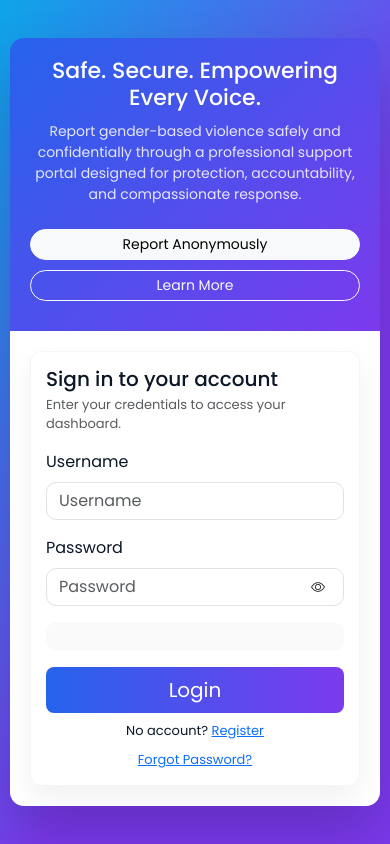
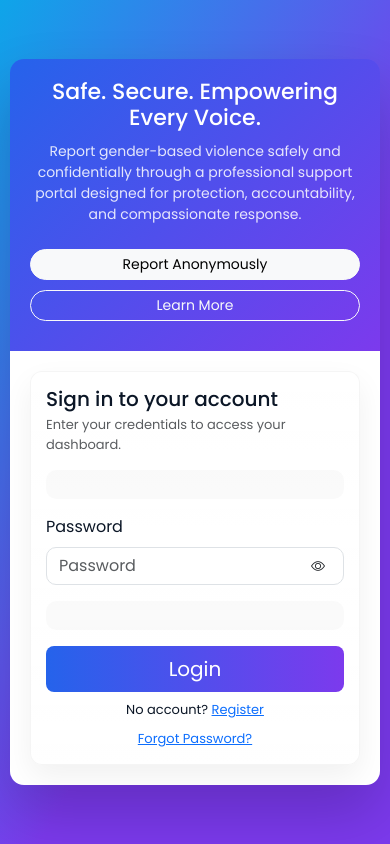
Before and after one commit to hahaewan11/myprojectmar, a Django app: page / in a window 390 px wide. Run offline with Django 5.2, Linux system fonts and the light colour scheme.

Commit message:
Updated login page and forms

```diff
--- a/templates/login.html
+++ b/templates/login.html
@@ -11,6 +11,29 @@
         <link href="https://cdn.jsdelivr.net/npm/bootstrap-icons@1.11.3/font/bootstrap-icons.css" rel="stylesheet">
         <link href="https://fonts.googleapis.com/css2?family=Poppins:wght@300;400;500;600;700;800&display=swap" rel="stylesheet">
         <style>
+            .captcha-box{
+    display:flex;
+    justify-content:center;
+    overflow:hidden;
+}
+
+.captcha-wrapper{
+    display:inline-block;
+}
+
+@media (max-width:768px){
+    .captcha-wrapper{
+        transform:scale(.88);
+        transform-origin:center top;
+    }
+}
+
+@media (max-width:480px){
+    .captcha-wrapper{
+        transform:scale(.76);
+        transform-origin:center top;
+    }
+}
             :root{--royal:#2563EB;--purple:#7C3AED;--muted:#6b7280}
             html,body{height:100%}
             body{font-family:'Poppins',sans-serif;margin:0;background:linear-gradient(120deg,#0ea5e9 0%,#7c3aed 60%);color:#0b1626}
@@ -230,14 +253,17 @@ input[type="password"]::-webkit-credentials-auto-fill-button {
                     <form method="POST" action="{% url 'login' %}">
                         {% csrf_token %}
 
-                        <div class="mb-3">
-                            <label for="{{ form.username.id_for_label }}" class="form-label">Username</label>
-                            {{ form.username }}
-                            {% if form.username.errors %}
-                                <small class="text-danger d-block mt-2">{{ form.username.errors }}</small>
-                            {% endif %}
-                        </div>
+                        <div class="mb-3 captcha-box">
+    <div class="captcha-wrapper">
+        {{ form.captcha }}
+    </div>
 
+    {% if form.captcha.errors %}
+        <small class="text-danger d-block mt-2">
+            {{ form.captcha.errors }}
+        </small>
+    {% endif %}
+</div>
                         <div class="mb-3 position-relative">
                             <label for="{{ form.password.id_for_label }}" class="form-label">Password</label>
                             {{ form.password }}
```
